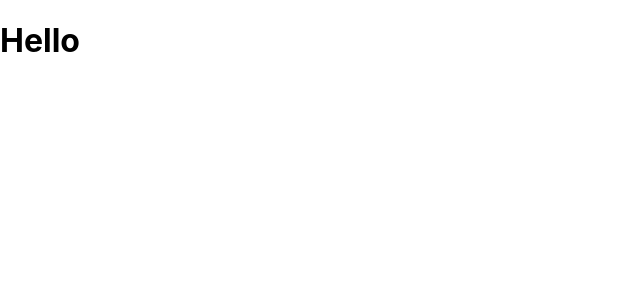
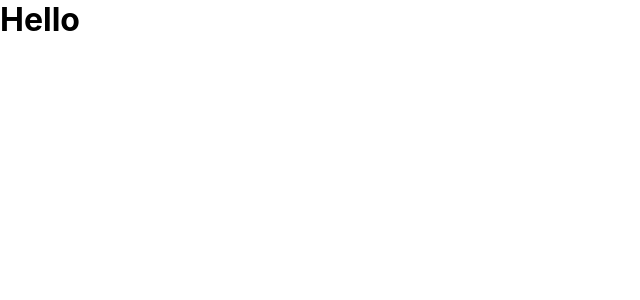
Before and after one commit to Sun-Deep/OI-Dashboard, a React (Create React App) app: page / in a window 1280 px wide. Shown: the top 300 px of the page, without its empty margins (0-640 px from the left). Built offline with nearby package versions, Linux system fonts and the light colour scheme.

Commit message:
css reset

```diff
--- a/src/index.css
+++ b/src/index.css
@@ -1,3 +1,9 @@
+*, *::after, *::before{
+  margin: 0;
+  padding: 0;
+  box-sizing: border-box;
+}
+
 body {
   margin: 0;
   font-family: -apple-system, BlinkMacSystemFont, 'Segoe UI', 'Roboto', 'Oxygen',
```
